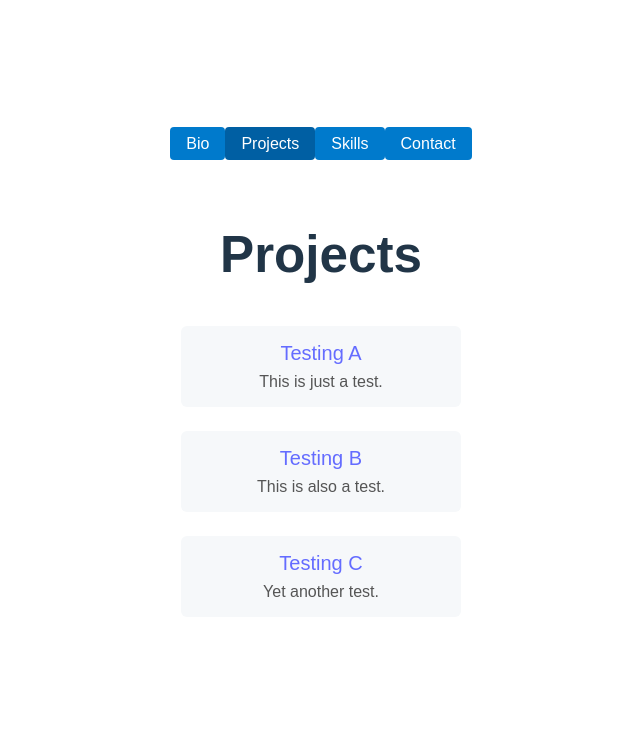
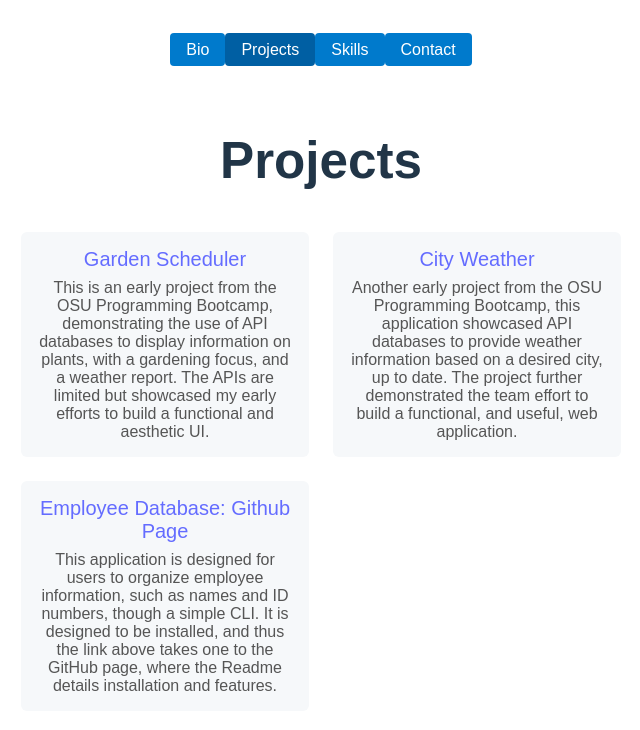
Before and after one commit to Sjoseph42/Portfolio, a React (Vite) app: page /Projects in a window 1280 px wide. Shown: the top 730 px of the page, without its empty margins (319-959 px from the left). Built offline with nearby package versions, Linux system fonts and the light colour scheme.

Commit message:
Updated Portfolio projects

```diff
--- a/src/pages/Projects.jsx
+++ b/src/pages/Projects.jsx
@@ -1,18 +1,18 @@
 const projects = [
   {
-    name: 'Testing A',
-    url: 'https://github.com/yourname/project-a',
-    description: 'This is just a test.'
+    name: 'Garden Scheduler',
+    url: 'https://wol42verine.github.io/Gardening-Scheduler/',
+    description: 'This is an early project from the OSU Programming Bootcamp, demonstrating the use of API databases to display information on plants, with a gardening focus, and a weather report. The APIs are limited but showcased my early efforts to build a functional and aesthetic UI.'
   },
   {
-    name: 'Testing B',
-    url: 'https://yourdomain.com/project-b',
-    description: 'This is also a test.'
+    name: 'City Weather',
+    url: 'https://wol42verine.github.io/Weather-Dashboard/',
+    description: 'Another early project from the OSU Programming Bootcamp, this application showcased API databases to provide weather information based on a desired city, up to date. The project further demonstrated the team effort to build a functional, and useful, web application.'
   },
    {
-    name: 'Testing C',
-    url: 'https://yourdomain.com/project-b',
-    description: 'Yet another test.'
+    name: 'Employee Database: Github Page',
+    url: 'https://github.com/wol42verine/12-Challenge',
+    description: 'This application is designed for users to organize employee information, such as names and ID numbers, though a simple CLI. It is designed to be installed, and thus the link above takes one to the GitHub page, where the Readme details installation and features.'
   },
 ];
 
```
